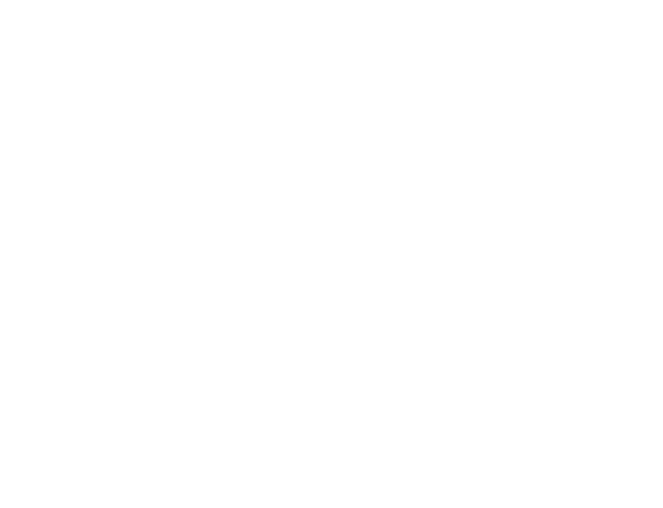
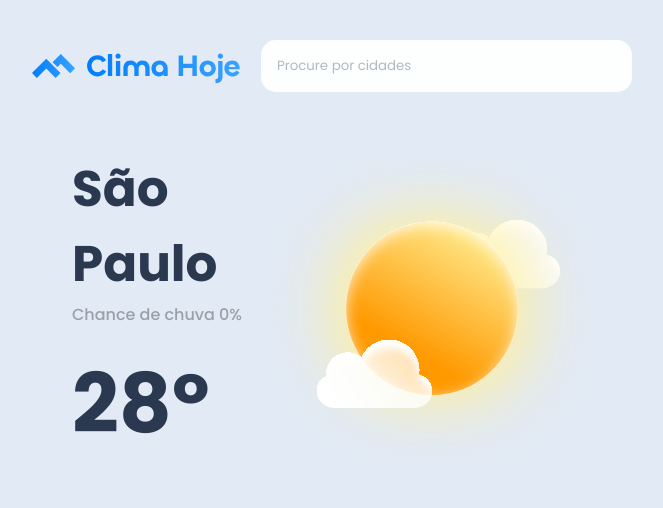
Before and after one commit to guilherme-schumann/clima-hoje, a plain HTML site: page index.html in a window 1280 px wide. Shown: the whole page, without its empty margins (8-671 px from the left). Drawn offline with Linux system fonts and the light colour scheme.

Commit message:
Construção da Navbar e Showcase

```diff
--- a/index.html
+++ b/index.html
@@ -3,10 +3,37 @@
 <head>
   <meta charset="UTF-8">
   <meta name="viewport" content="width=device-width, initial-scale=1.0">
+  <link rel="preconnect" href="https://fonts.googleapis.com">
+  <link rel="preconnect" href="https://fonts.gstatic.com" crossorigin>
+  <link href="https://fonts.googleapis.com/css2?family=Poppins:ital,wght@0,100;0,200;0,300;0,400;0,500;0,600;0,700;0,800;0,900;1,100;1,200;1,300;1,400;1,500;1,600;1,700;1,800;1,900&display=swap" rel="stylesheet">
   <link rel="stylesheet" href="./styles.css">
   <title>Clima Hoje</title>
 </head>
 <body>
+  <div class="app-container">
+    <div class="left-column">
+
+      <nav class="navbar-container">
+        <img src="./images/logo.svg" alt="Clima Hoje">
+        <input
+          class="custom-input"
+          type="text"
+          name="city"
+          id="city"
+          placeholder="Procure por cidades"
+          >
+      </nav>
+
+      <div class="showcase-container">
+        <div class="showcase-text">
+          <h2>São Paulo</h2>
+          <p>Chance de chuva 0%</p>
+          <h2>28º</h2>
+        </div>
+        <img src="./images/sun clouds.svg" alt="Sol com poucas núvens">
+      </div>
+    </div>
+  </div>
 
 </body>
 </html>
--- a/styles.css
+++ b/styles.css
@@ -0,0 +1,78 @@
+*{
+  box-sizing: border-box;
+  margin: 0;
+  padding: 0;
+  font-family: "Poppins", sans-serif;
+}
+
+html {
+  background-color: #E2EAF5;
+}
+
+body {
+  max-width: 1400px;
+  margin-left: auto;
+  margin-right: auto;
+}
+
+.app-container {
+  display: grid;
+  grid-template-columns: repeat(2, 1fr);
+  padding: 40px;
+}
+
+.navbar-container {
+  display: flex;
+  align-items: center;
+}
+
+.navbar-container > img{
+  margin-right: 20px;
+}
+
+/* Showcase */
+.showcase-container {
+  display: flex;
+  align-items: center;
+  justify-content: space-between;
+  padding-left: 40px;
+  padding-right: 40px;
+  margin-top: 60px;
+}
+
+.showcase-container .showcase-text > h2:first-child {
+  font-size: 3.125rem;
+  font-weight: 700;
+  color: #2a394f;
+}
+
+.showcase-container .showcase-text > h2:last-child {
+  font-size: 5.125rem;
+  font-weight: 700;
+  color: #2a394f;
+}
+
+.showcase-container .showcase-text > p {
+  color: #9aa0a8;
+  margin-bottom: 15px;
+  font-weight: 500;
+}
+
+
+/* Utilidades */
+.custom-input {
+  border: none;
+  border-radius: 15px;
+  background-color: #fdfffe;
+  color: #232323;
+  padding: 16px;
+  width: 100%;
+}
+
+.custom-input:focus {
+  outline: 2px solid #3aa2ff;
+}
+
+.custom-input::placeholder {
+  color: #b1b8c0
+}
```
Also changed, not shown: images/logo.svg (added), images/sun clouds.svg (added).
